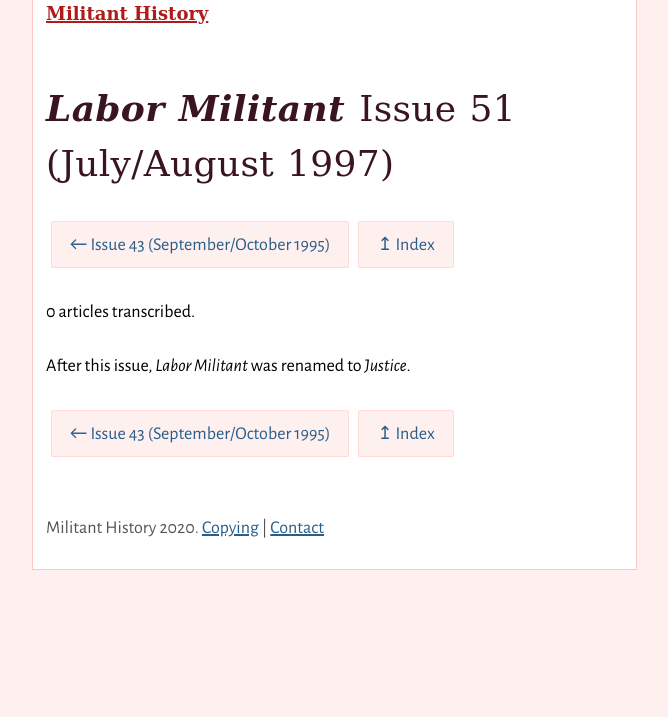
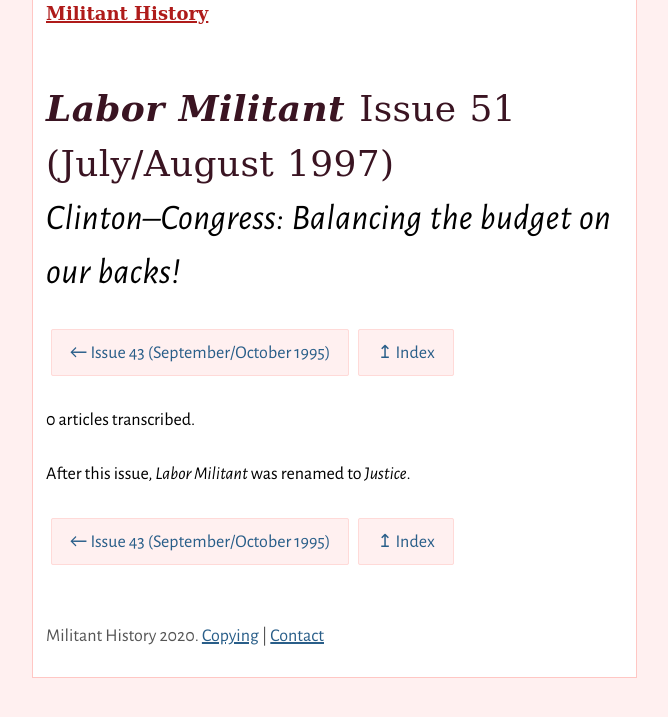
Before and after one commit to jackwillis/militanthistory, a Jekyll site: the page built from _lm_issues/51.md, in a window 1280 px wide. Shown: the top 717 px of the page, without its empty margins (306-974 px from the left). Built offline with Jekyll 4.4.1, drawn with Linux system fonts in a browser that asks for light colours.

Commit message:
Update Labor Militant Issues “51”

```diff
--- a/_lm_issues/51.md
+++ b/_lm_issues/51.md
@@ -1,9 +1,10 @@
 ---
 layout: lm_issue
-date: 1997-07-01
-reported_date: "July/August 1997"
+date: 1997-07-01T00:00:00.000Z
+reported_date: July/August 1997
 lm_issue: 51
 previous_issue: 43
+subtitle: 'Clinton–Congress: Balancing the budget on our backs!'
 ---
 
 After this issue, <cite>Labor Militant</cite> was renamed to <cite>Justice</cite>.
```
